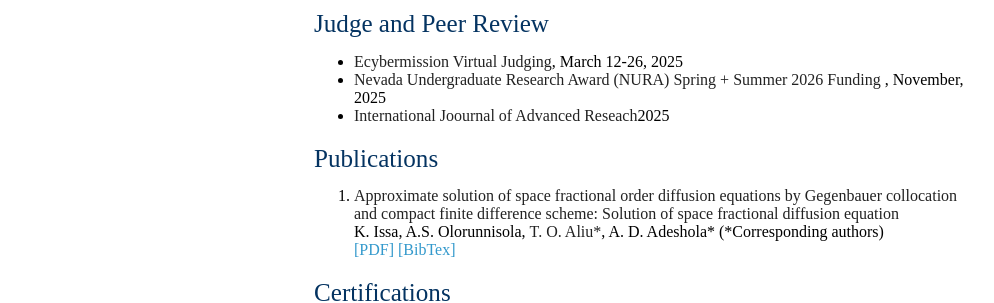
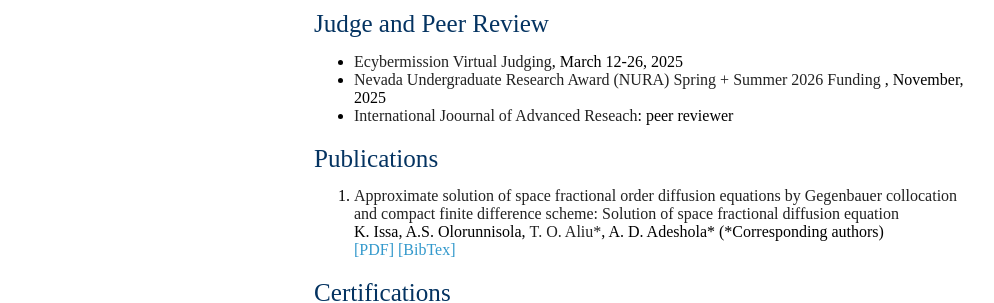
Before and after one commit to Ademola-Olorunnisola/Ademola-Olorunnisola.github.io, a Jekyll site: the page index.html, which Jekyll copies as it is, in a window 1280 px wide and 1149 px high. Shown: the part 683-986 px from the top of the window, without its empty margins (156-1150 px from the left). Built offline with Jekyll 4.4.1, drawn with Linux system fonts in a browser that asks for light colours; nearby versions of some CDN libraries; a style sheet for code colours, icons or effects is not loaded.

Commit message:
Update index.html

```diff
--- a/index.html
+++ b/index.html
@@ -81,7 +81,7 @@
         <ul>
           <li><strong>Ecybermission Virtual Judging</strong>, March 12-26, 2025</li>
           <li><strong>Nevada Undergraduate Research Award (NURA) Spring + Summer 2026 Funding </strong>, November, 2025</li>
-          <li><strong>International Joournal of Advanced Reseach</strong>2025</li>
+          <li><strong>International Joournal of Advanced Reseach</strong>: peer reviewer</li>
 
         </ul>
 
```
